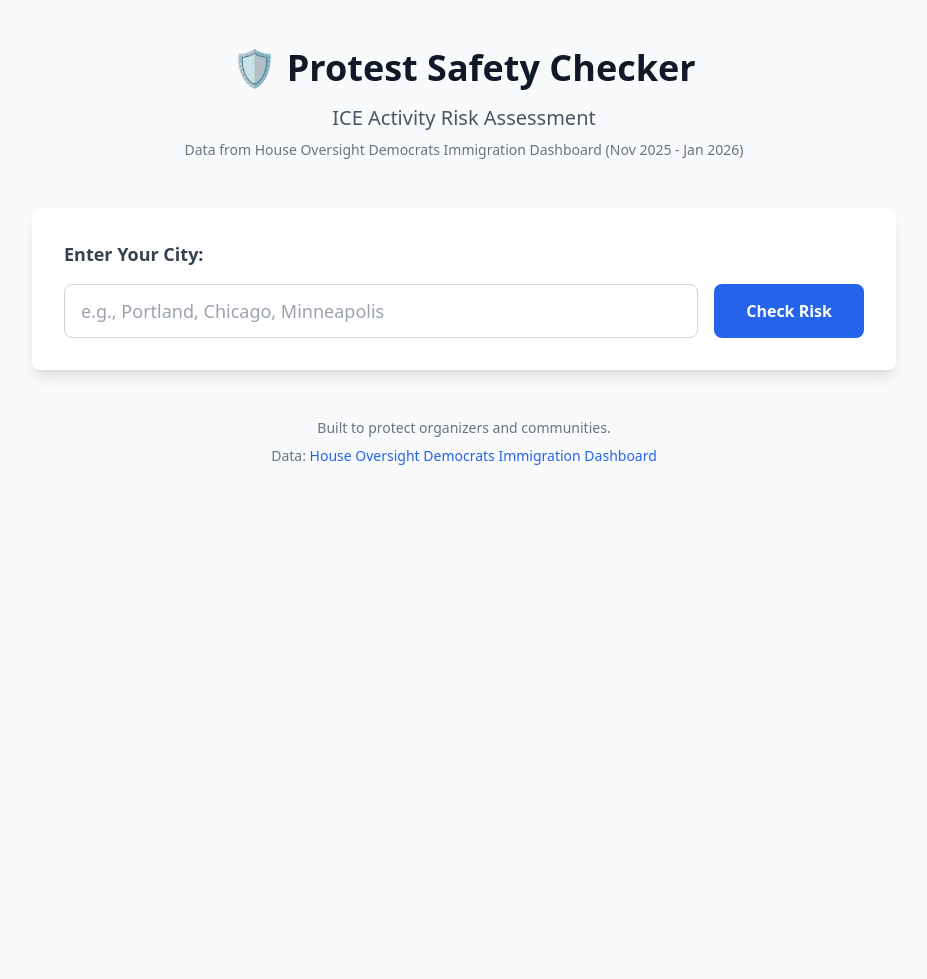
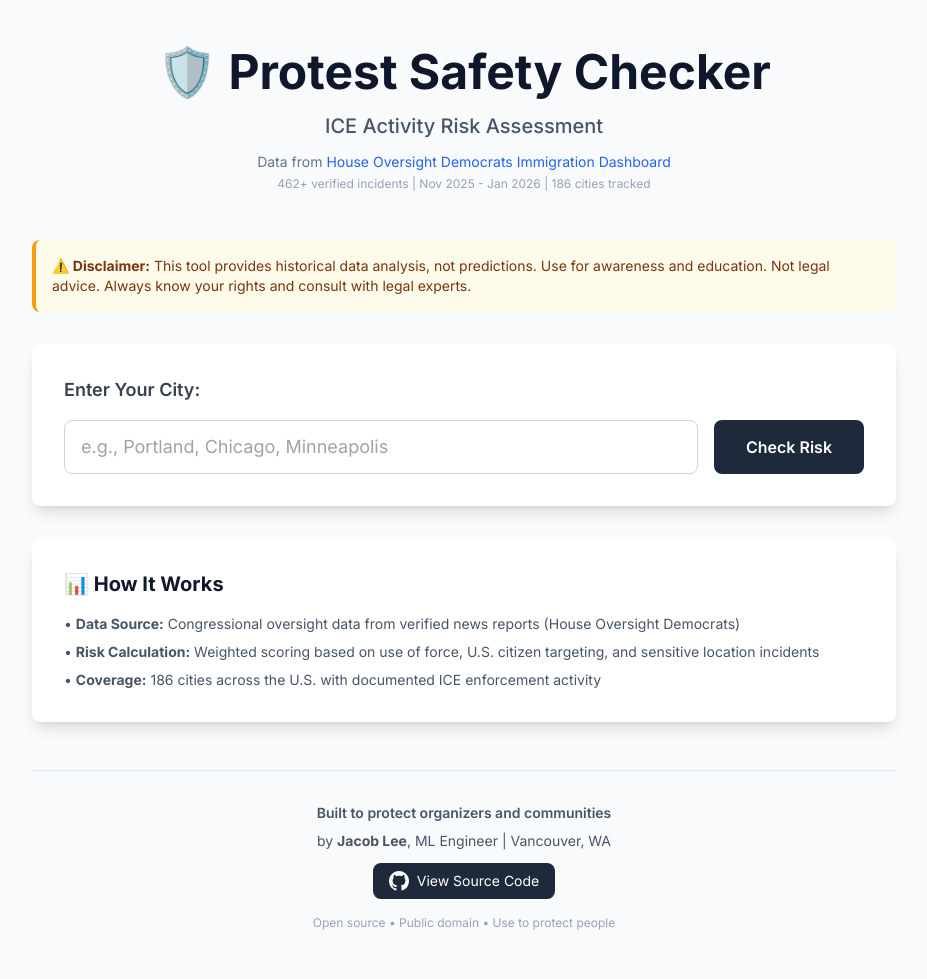
Before and after one commit to jacobarrio/protest-safety-checker, a Flask app: page / in a window 1280 px wide. Shown: the whole page, without its empty margins (176-1103 px from the left). Before the commit the page ends 465 px from the top, so only its background shows below. Run offline with Flask 3, Linux system fonts and the light colour scheme; some libraries are stand-ins or nearby versions.

Commit message:
Polish UI: Inter font, better colors, credibility footer, disclaimer
- Professional typography (Inter font)
- Slate color scheme (more serious/credible)
- How It Works section explaining methodology
- GitHub link + author credit
- Disclaimer about data use
- Improved header with stats

```diff
--- a/templates/index.html
+++ b/templates/index.html
@@ -5,14 +5,29 @@
     <meta name="viewport" content="width=device-width, initial-scale=1.0">
     <title>Protest Safety Checker - ICE Activity Risk Assessment</title>
     <script src="https://cdn.tailwindcss.com"></script>
+    <link rel="preconnect" href="https://fonts.googleapis.com">
+    <link rel="preconnect" href="https://fonts.gstatic.com" crossorigin>
+    <link href="https://fonts.googleapis.com/css2?family=Inter:wght@400;500;600;700&display=swap" rel="stylesheet">
+    <style>
+        body { font-family: 'Inter', sans-serif; }
+    </style>
 </head>
-<body class="bg-gray-50 min-h-screen">
+<body class="bg-slate-50 min-h-screen">
     <div class="max-w-4xl mx-auto px-4 py-12">
         <!-- Header -->
         <div class="text-center mb-12">
-            <h1 class="text-4xl font-bold text-gray-900 mb-4">🛡️ Protest Safety Checker</h1>
-            <p class="text-xl text-gray-600">ICE Activity Risk Assessment</p>
-            <p class="text-sm text-gray-500 mt-2">Data from House Oversight Democrats Immigration Dashboard (Nov 2025 - Jan 2026)</p>
+            <h1 class="text-5xl font-bold text-slate-900 mb-4">🛡️ Protest Safety Checker</h1>
+            <p class="text-xl text-slate-600 font-medium">ICE Activity Risk Assessment</p>
+            <p class="text-sm text-slate-500 mt-3">Data from <a href="https://oversightdemocrats.house.gov/immigration-enforcement-dashboard" target="_blank" class="text-blue-600 hover:underline">House Oversight Democrats Immigration Dashboard</a></p>
+            <p class="text-xs text-slate-400 mt-1">462+ verified incidents | Nov 2025 - Jan 2026 | 186 cities tracked</p>
+        </div>
+
+        <!-- Disclaimer -->
+        <div class="bg-amber-50 border-l-4 border-amber-500 rounded-lg p-4 mb-8">
+            <p class="text-sm text-amber-900">
+                <strong>⚠️ Disclaimer:</strong> This tool provides historical data analysis, not predictions.
+                Use for awareness and education. Not legal advice. Always know your rights and consult with legal experts.
+            </p>
         </div>
 
         <!-- Search Box -->
@@ -27,7 +42,7 @@
                 />
                 <button
                     onclick="checkCity()"
-                    class="px-8 py-3 bg-blue-600 text-white font-semibold rounded-lg hover:bg-blue-700 transition-colors"
+                    class="px-8 py-3 bg-slate-800 text-white font-semibold rounded-lg hover:bg-slate-700 transition-colors"
                 >
                     Check Risk
                 </button>
@@ -91,14 +106,31 @@
 
         <!-- Error Message -->
         <div id="error" class="hidden bg-red-50 border border-red-200 rounded-lg p-6 text-center">
-            <p class="text-red-800 font-semibold" id="errorMessage"></p>
-            <p class="text-red-600 text-sm mt-2">Try: Chicago, Minneapolis, Portland, Los Angeles, Phoenix</p>
+            <p class="text-red-800 font-semibold mb-2" id="errorMessage"></p>
+            <p class="text-red-600 text-sm">Try: Chicago, Minneapolis, Portland, Los Angeles, Phoenix, New York, Washington DC</p>
+        </div>
+
+        <!-- How It Works -->
+        <div class="bg-white rounded-lg shadow-lg p-8 mt-8 mb-8">
+            <h3 class="text-xl font-bold text-slate-900 mb-4">📊 How It Works</h3>
+            <div class="text-sm text-slate-600 space-y-2">
+                <p>• <strong>Data Source:</strong> Congressional oversight data from verified news reports (House Oversight Democrats)</p>
+                <p>• <strong>Risk Calculation:</strong> Weighted scoring based on use of force, U.S. citizen targeting, and sensitive location incidents</p>
+                <p>• <strong>Coverage:</strong> 186 cities across the U.S. with documented ICE enforcement activity</p>
+            </div>
         </div>
 
         <!-- Footer -->
-        <div class="mt-12 text-center text-sm text-gray-500">
-            <p>Built to protect organizers and communities.</p>
-            <p class="mt-2">Data: <a href="https://oversightdemocrats.house.gov/immigration-enforcement-dashboard" target="_blank" class="text-blue-600 hover:underline">House Oversight Democrats Immigration Dashboard</a></p>
+        <div class="mt-12 pt-8 border-t border-slate-200 text-center text-sm text-slate-600">
+            <p class="font-semibold mb-2">Built to protect organizers and communities</p>
+            <p class="mb-3">by <strong>Jacob Lee</strong>, ML Engineer | Vancouver, WA</p>
+            <div class="flex justify-center gap-4 mb-4">
+                <a href="https://github.com/jacobarrio/protest-safety-checker" target="_blank" class="inline-flex items-center gap-2 px-4 py-2 bg-slate-800 text-white rounded-lg hover:bg-slate-700 transition-colors">
+                    <svg class="w-5 h-5" fill="currentColor" viewBox="0 0 24 24"><path d="M12 0C5.37 0 0 5.37 0 12c0 5.31 3.435 9.795 8.205 11.385.6.105.825-.255.825-.57 0-.285-.015-1.23-.015-2.235-3.015.555-3.795-.735-4.035-1.41-.135-.345-.72-1.41-1.23-1.695-.42-.225-1.02-.78-.015-.795.945-.015 1.62.87 1.845 1.23 1.08 1.815 2.805 1.305 3.495.99.105-.78.42-1.305.765-1.605-2.67-.3-5.46-1.335-5.46-5.925 0-1.305.465-2.385 1.23-3.225-.12-.3-.54-1.53.12-3.18 0 0 1.005-.315 3.3 1.23.96-.27 1.98-.405 3-.405s2.04.135 3 .405c2.295-1.56 3.3-1.23 3.3-1.23.66 1.65.24 2.88.12 3.18.765.84 1.23 1.905 1.23 3.225 0 4.605-2.805 5.625-5.475 5.925.435.375.81 1.095.81 2.22 0 1.605-.015 2.895-.015 3.3 0 .315.225.69.825.57A12.02 12.02 0 0024 12c0-6.63-5.37-12-12-12z"/></svg>
+                    View Source Code
+                </a>
+            </div>
+            <p class="text-xs text-slate-400">Open source • Public domain • Use to protect people</p>
         </div>
     </div>
 
```
